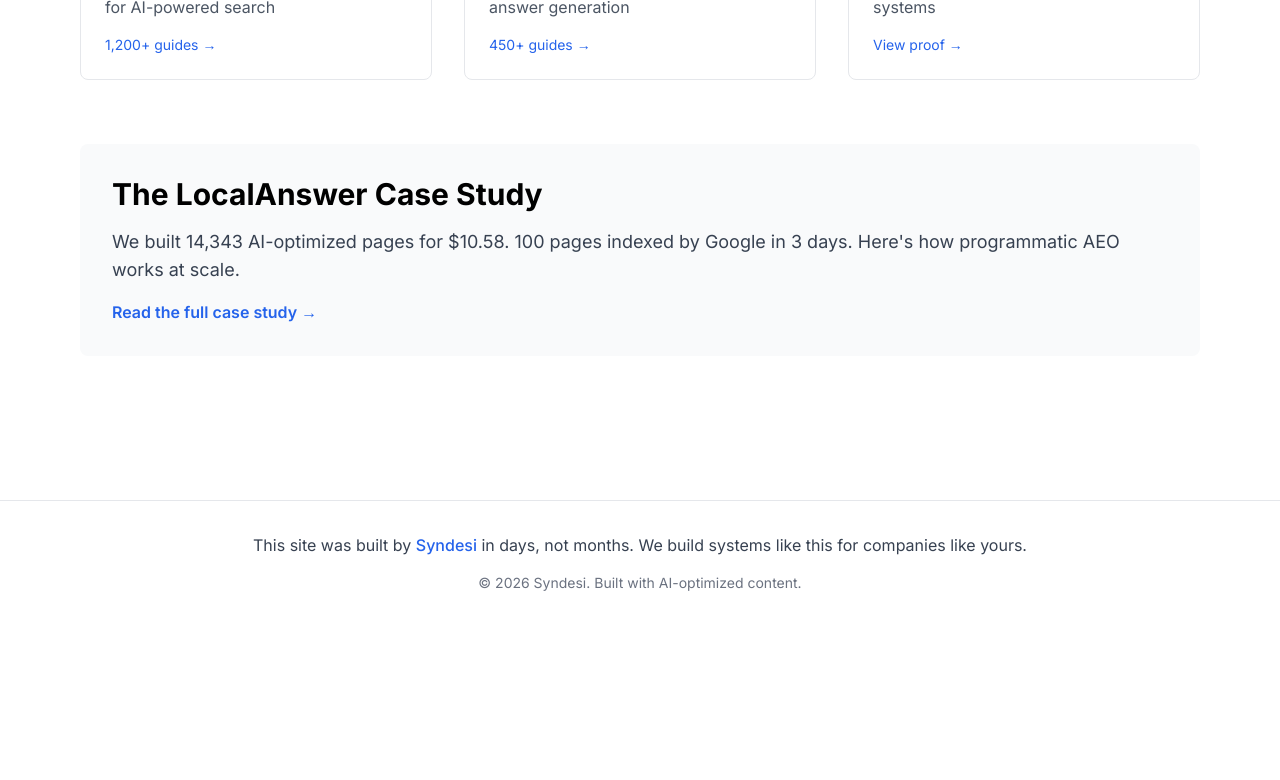
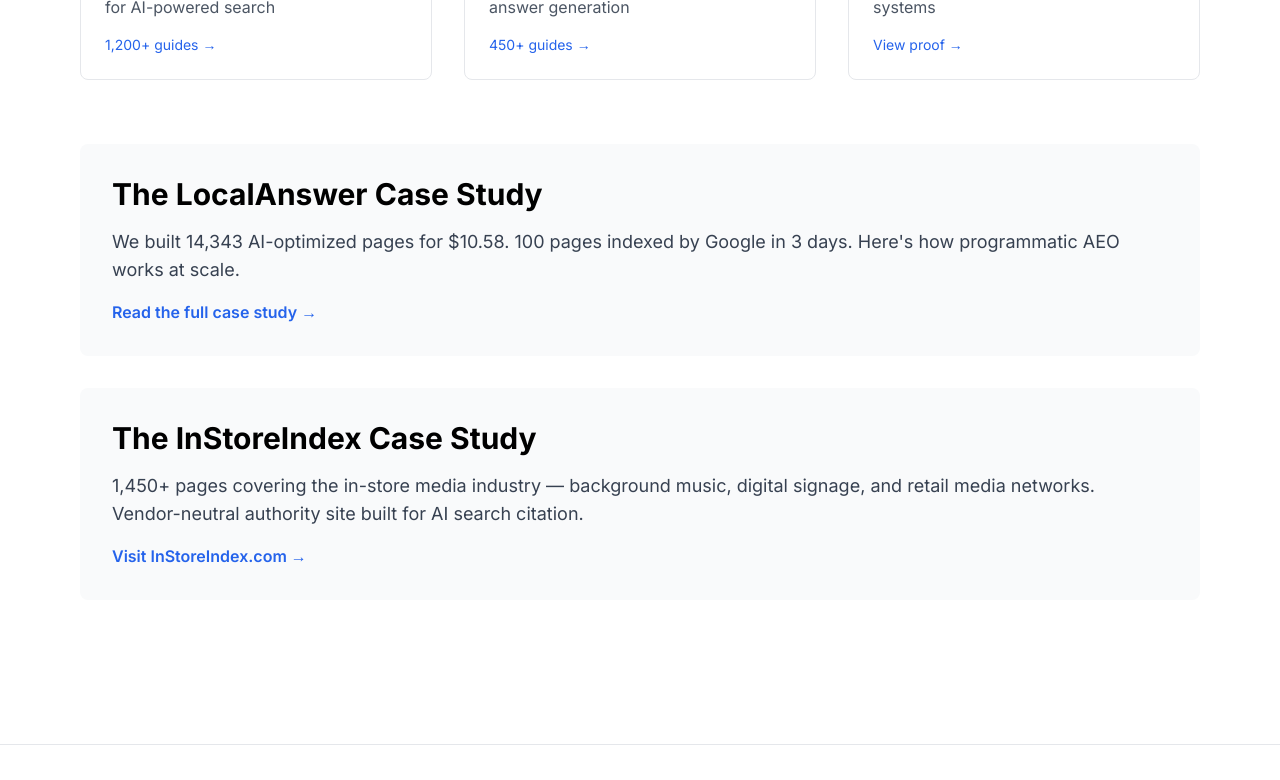
Before and after one commit to epeterb/syndesi-ai, a Next.js app: page / in a window 1280 px wide. Shown: the part 471-1251 px from the top of the page. Before the commit the page ends 1096 px from the top, so only its background shows below. Built offline with nearby package versions, Linux system fonts and the light colour scheme.

Commit message:
Add InStoreIndex case study

```diff
--- a/app/page.tsx
+++ b/app/page.tsx
@@ -43,6 +43,16 @@
           Read the full case study →
         </a>
       </div>
+
+      <div className="bg-gray-50 p-8 rounded-lg mt-8">
+        <h2 className="text-3xl font-bold mb-4">The InStoreIndex Case Study</h2>
+        <p className="text-lg text-gray-700 mb-4">
+          1,450+ pages covering the in-store media industry — background music, digital signage, and retail media networks. Vendor-neutral authority site built for AI search citation.
+        </p>
+        <a href="https://instoreindex.com" className="text-blue-600 font-semibold hover:underline">
+          Visit InStoreIndex.com →
+        </a>
+      </div>
     </main>
   )
 }
```
